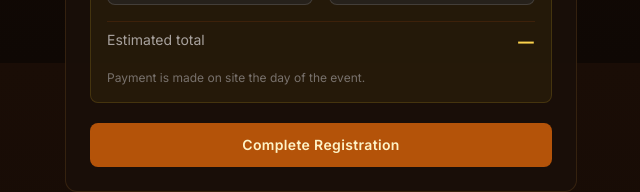
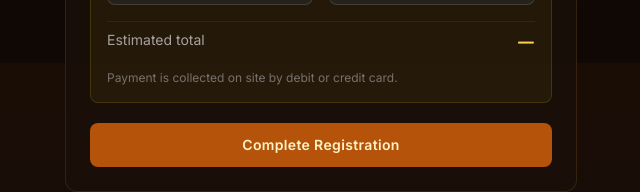
Before and after one commit to mtlaibaker/dunany-concert, a Next.js app: page /register/blue-rodeo-tribute in a window 1280 px wide. Shown: the part 737-929 px from the top of the page, without its empty margins (319-959 px from the left). Built offline with nearby package versions, Linux system fonts and the light colour scheme; a web font is replaced by a local one.

Commit message:
Update payment message to debit or credit card

```diff
--- a/app/register/[eventId]/RegisterForm.tsx
+++ b/app/register/[eventId]/RegisterForm.tsx
@@ -53,7 +53,7 @@ export default function RegisterForm({ eventId, memberPrice, guestPrice }: Props
           >
             <p className="text-stone-400 text-xs uppercase tracking-wider mb-1">Amount due at the door</p>
             <p className="text-amber-300 text-3xl font-bold font-serif">${submittedTotal.current}</p>
-            <p className="text-stone-500 text-xs mt-1">Cash or cheque payable on the day of the event</p>
+            <p className="text-stone-500 text-xs mt-1">Payable by debit or credit card on the day of the event</p>
           </div>
         )}
         <div className="mt-6">
@@ -175,7 +175,7 @@ export default function RegisterForm({ eventId, memberPrice, guestPrice }: Props
 
         {/* Payment note */}
         <p className="text-stone-500 text-xs">
-          Payment is made on site the day of the event.
+          Payment is collected on site by debit or credit card.
         </p>
       </div>
 
```
